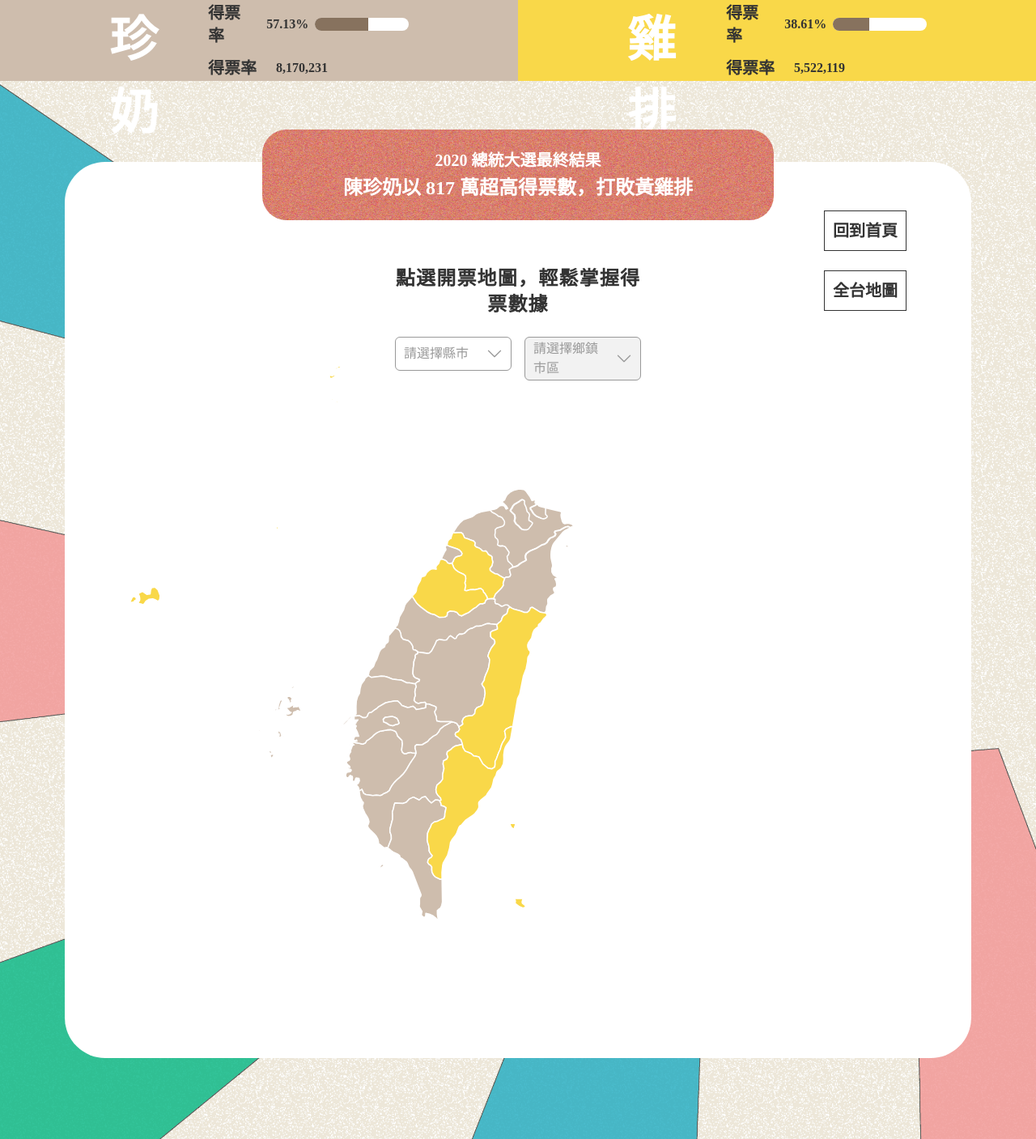
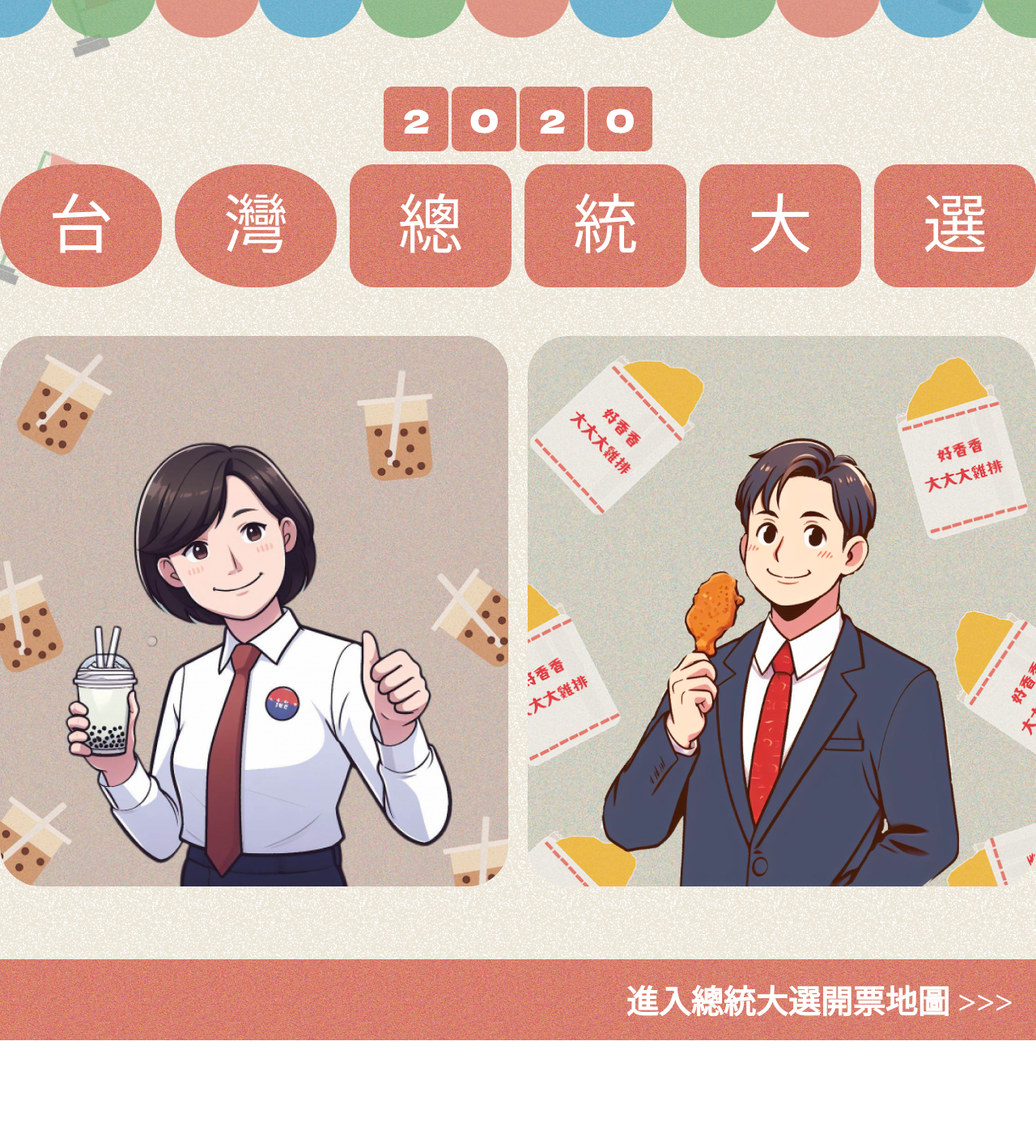
Before and after one commit to penspulse326/F2E2023-2, a React (Vite) app: page / in a window 1280 px wide. Shown: the whole page at 81% size. After the commit the page ends 1285 px from the top, so only its background shows below. Built offline with nearby package versions, Linux system fonts and the light colour scheme.

Commit message:
新增 router

```diff
--- a/package.json
+++ b/package.json
@@ -11,10 +11,14 @@
     "deploy": "sh deploy.sh"
   },
   "dependencies": {
+    "localforage": "^1.10.0",
+    "match-sorter": "^6.3.1",
     "prop-types": "^15.8.1",
     "react": "^18.2.0",
     "react-dom": "^18.2.0",
-    "react-select": "^5.8.0"
+    "react-router-dom": "^6.19.0",
+    "react-select": "^5.8.0",
+    "sort-by": "^1.2.0"
   },
   "devDependencies": {
     "@types/react": "^18.2.15",
--- a/src/App.jsx
+++ b/src/App.jsx
@@ -1,8 +1,16 @@
+import { HashRouter, Routes, Route } from "react-router-dom";
 import Home from "./pages/Home";
 import Dashboard from "./pages/Dashboard";
 
 function App() {
-  return <Dashboard></Dashboard>;
+  return (
+    <HashRouter>
+      <Routes>
+        <Route path="/" element={<Home />} />
+        <Route path="/dashboard" element={<Dashboard />} />
+      </Routes>
+    </HashRouter>
+  );
 }
 
 export default App;
--- a/src/components/BoardLinks.jsx
+++ b/src/components/BoardLinks.jsx
@@ -1,10 +1,15 @@
+import { Link } from "react-router-dom";
+
 function BoardLinks() {
   return (
     <ul className="absolute right-20 flex flex-col gap-6 font-bold">
       <li>
-        <button className="p-[10px] bg-white border border-gray-80 text-xl hover:bg-gray-80 hover:text-white duration-300">
+        <Link
+          to="../"
+          className="p-[10px] bg-white border border-gray-80 text-xl hover:bg-gray-80 hover:text-white duration-300"
+        >
           回到首頁
-        </button>
+        </Link>
       </li>
       <li>
         <button className="p-[10px] bg-white border border-gray-80 text-xl hover:bg-gray-80 hover:text-white duration-300">
--- a/src/pages/Home.jsx
+++ b/src/pages/Home.jsx
@@ -1,3 +1,4 @@
+import { Link } from "react-router-dom";
 import ImgDots from "../assets/bg-dots.png";
 import ImgNumber2 from "../assets/number-2.svg";
 import ImgNumber0 from "../assets/number-0.svg";
@@ -10,7 +11,7 @@ import ImgFlagsFriedChicken from "../assets/bg-flags-friedChicken.png";
 
 function Home() {
   return (
-    <div className="noisy-beige relative flex flex-col items-center">
+    <div className="noisy-beige relative flex flex-col items-center overflow-hidden">
       <img className="relative top-0 z-50 w-full" src={ImgDots} alt="bg-dots" />
       <ul className="flex gap-1 mt-[60px]">
         <li className="noisy-orange flex justify-center items-end pb-[22px] w-20 h-20 rounded-[10px]">
@@ -109,9 +110,12 @@ function Home() {
         </li>
       </ul>
       <div className="noisy-orange relative z-100 flex justify-end mt-[90px] px-7 py-6 w-full h-[100px]">
-        <button className="text-white text-[40px] font-bold hover:scale-110 duration-300">
+        <Link
+          className="text-white text-[40px] font-bold hover:scale-110 duration-300"
+          to="./dashboard"
+        >
           進入總統大選開票地圖 {">>>"}
-        </button>
+        </Link>
       </div>
     </div>
   );
```
Also changed, not shown: 1 other file (tests, documents, lock files or other folders).
